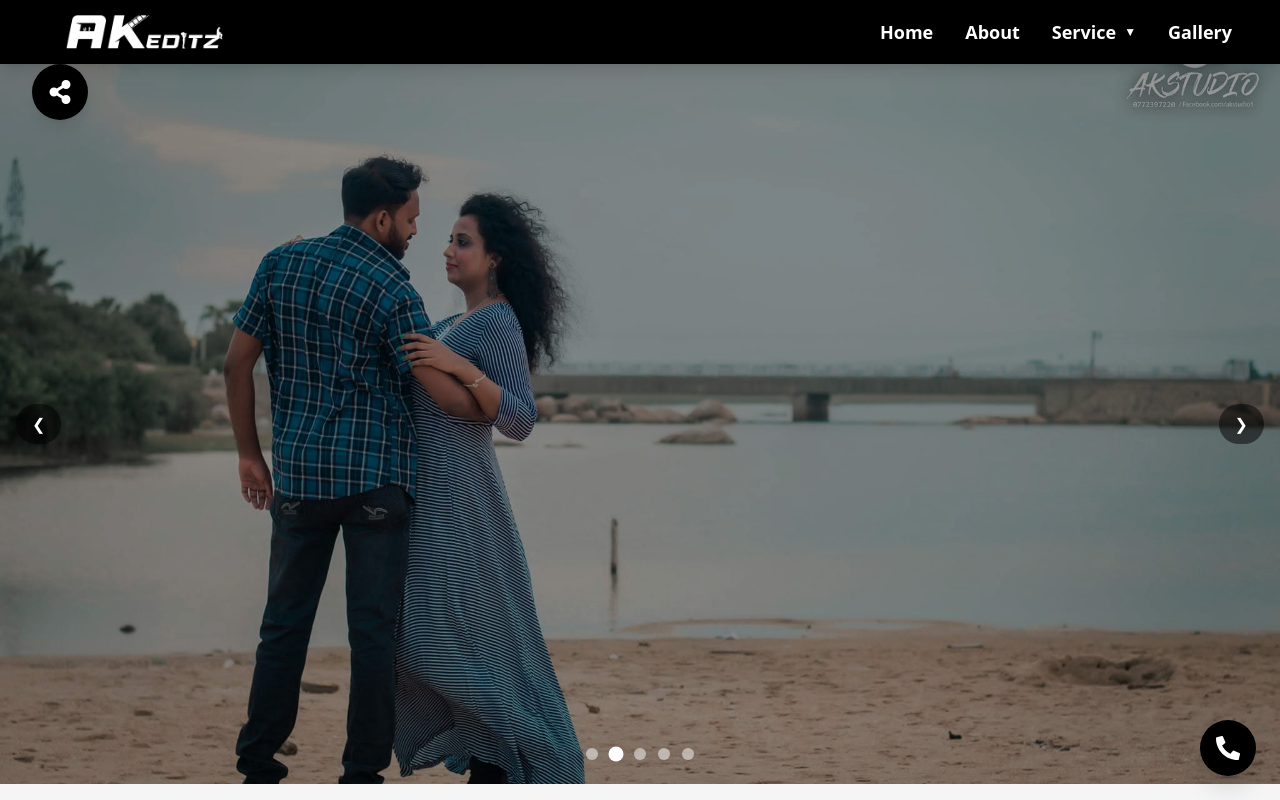
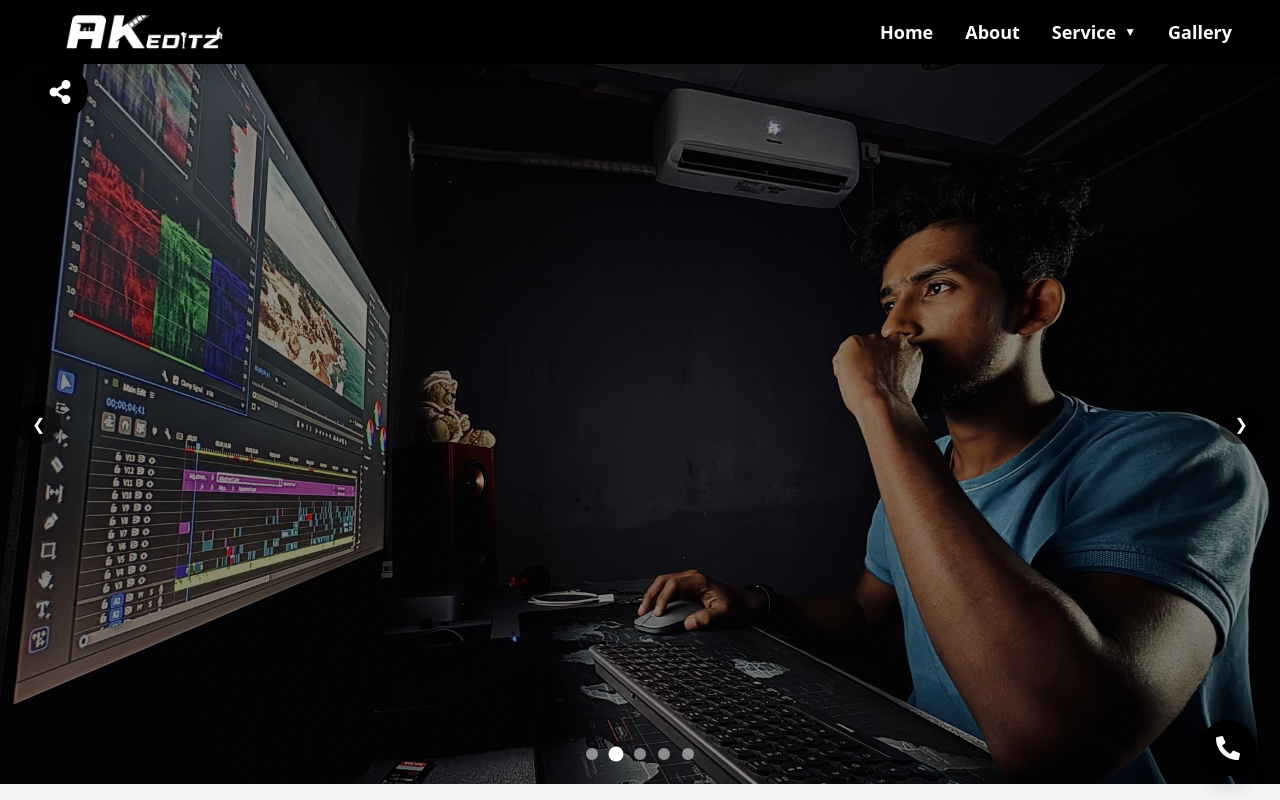
Before and after one commit to RohanbenjaminGitLab/Ak-Studio, a React (Vite) app: page / in a window 1280 px wide. Shown: the top 800 px of the page. Built offline with nearby package versions, Linux system fonts and the light colour scheme.

Commit message:
Crousel picture update

```diff
--- a/src/components/HeroSlide/HeroSlide.jsx
+++ b/src/components/HeroSlide/HeroSlide.jsx
@@ -59,8 +59,8 @@ export default function HeroSlider() {
   const [[activeIndex, direction], setActiveIndex] = useState([0, 0]);
 
   const images = [
-    "/Pic1.jpeg",
-    "/pic2.jpeg",
+    "/Crousel.jpg",
+    "/Crousel1.jpg",
     "/pic3.jpeg",
     "/pic4.jpeg",
     "/pic5.jpeg",
```
Also changed, not shown: public/Crousel.jpg (added), public/Crousel1.jpg (added).
